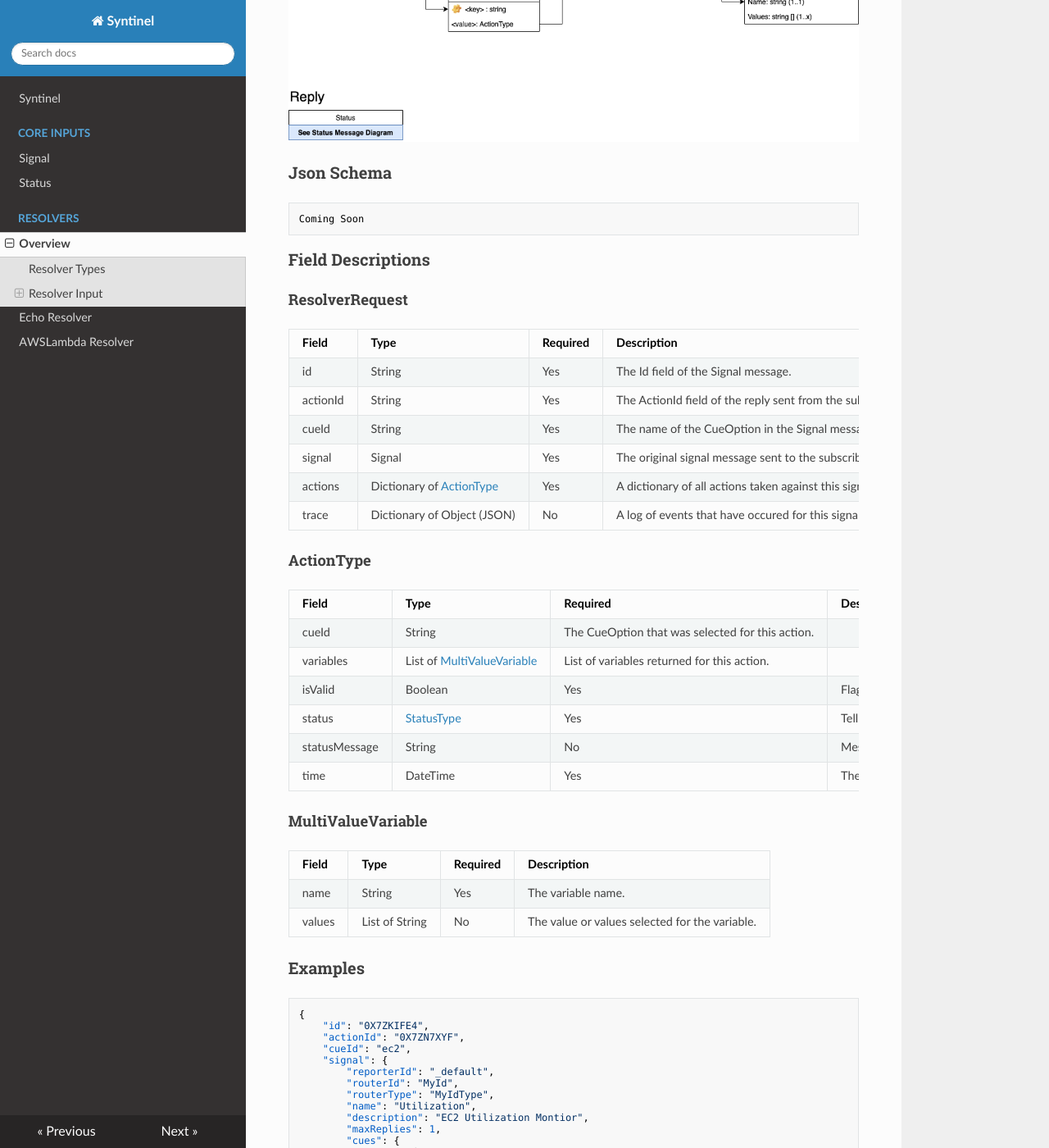
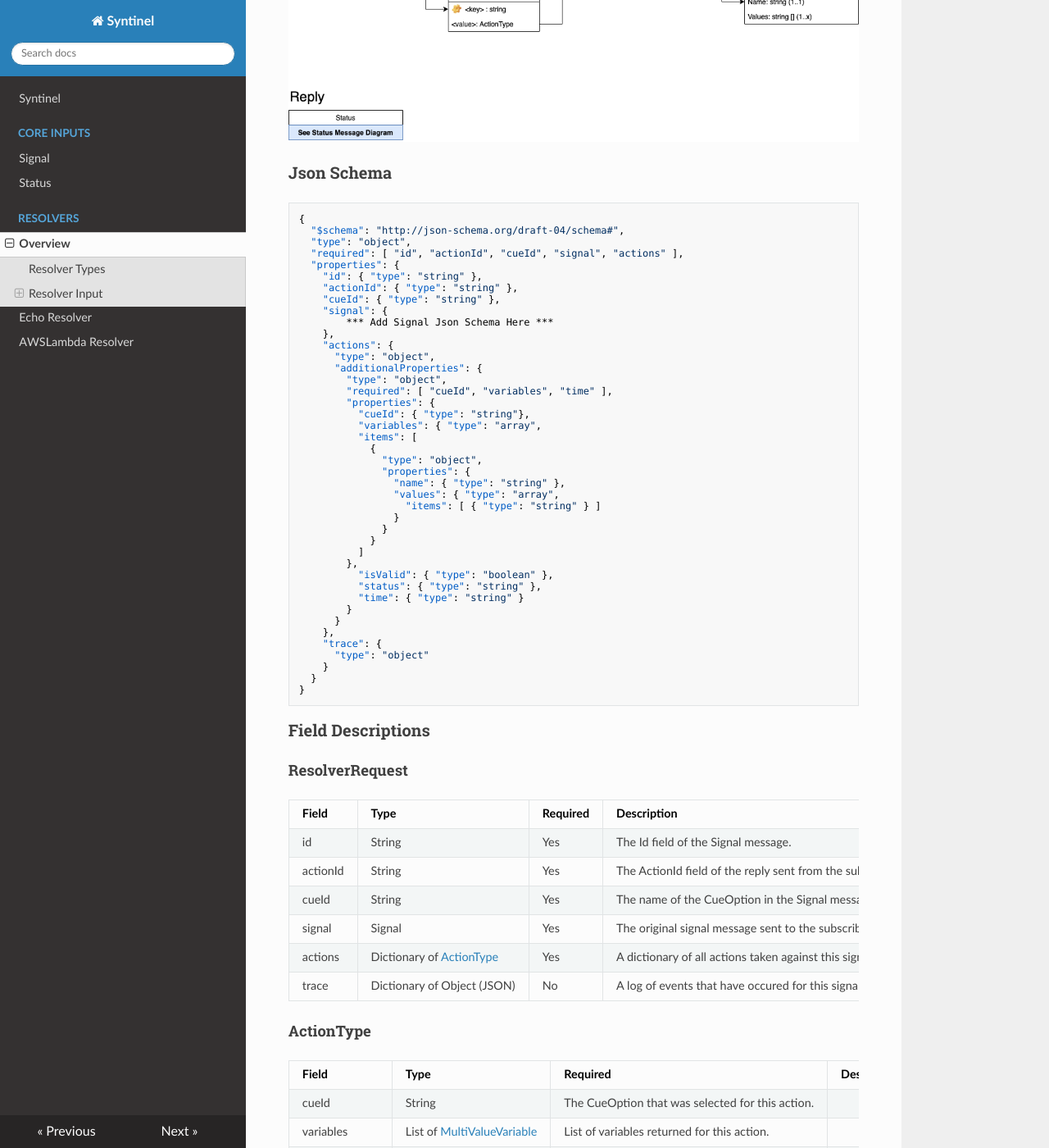
Before and after one commit to SynapseProject/syntinel.docs, an MkDocs documentation site: the page built from docs/resolvers.md, in a window 1280 px wide and 1400 px high, scrolled down 1073 px. Shown: the whole window at 82% size. Built offline with MkDocs 1.6.1, drawn with Linux system fonts in a browser that asks for light colours; nearby versions of some CDN libraries; old or Windows-style settings are respelled for this version of MkDocs.

Commit message:
Updated Resolvers

`````diff
--- a/docs/resolvers.md
+++ b/docs/resolvers.md
@@ -26,7 +26,48 @@ Each resolver receives the same information about the original Signal messages a
 ### Json Schema
 
 ````json
-Coming Soon
+{
+  "$schema": "http://json-schema.org/draft-04/schema#",
+  "type": "object",
+  "required": [ "id", "actionId", "cueId", "signal", "actions" ],
+  "properties": {
+    "id": { "type": "string" },
+    "actionId": { "type": "string" },
+    "cueId": { "type": "string" },
+    "signal": {
+    	*** Add Signal Json Schema Here ***
+    },
+    "actions": {
+      "type": "object",
+      "additionalProperties": {
+        "type": "object",
+        "required": [ "cueId", "variables", "time" ],
+        "properties": {
+          "cueId": { "type": "string"},
+          "variables": { "type": "array",
+          "items": [
+            {
+              "type": "object",
+              "properties": {
+                "name": { "type": "string" },
+                "values": { "type": "array",
+                  "items": [ { "type": "string" } ]
+                }
+              }
+            }
+          ]
+        },
+          "isValid": { "type": "boolean" },
+          "status": { "type": "string" },
+          "time": { "type": "string" }
+        }
+      }
+    },
+    "trace": {
+      "type": "object"
+    }
+  }
+}
 ````
 
 ### Field Descriptions
`````
Also changed, not shown: docs/resolvers/aws-lambda.md (+40 -0 lines), docs/resolvers/echo.md (+10 -0 lines).
